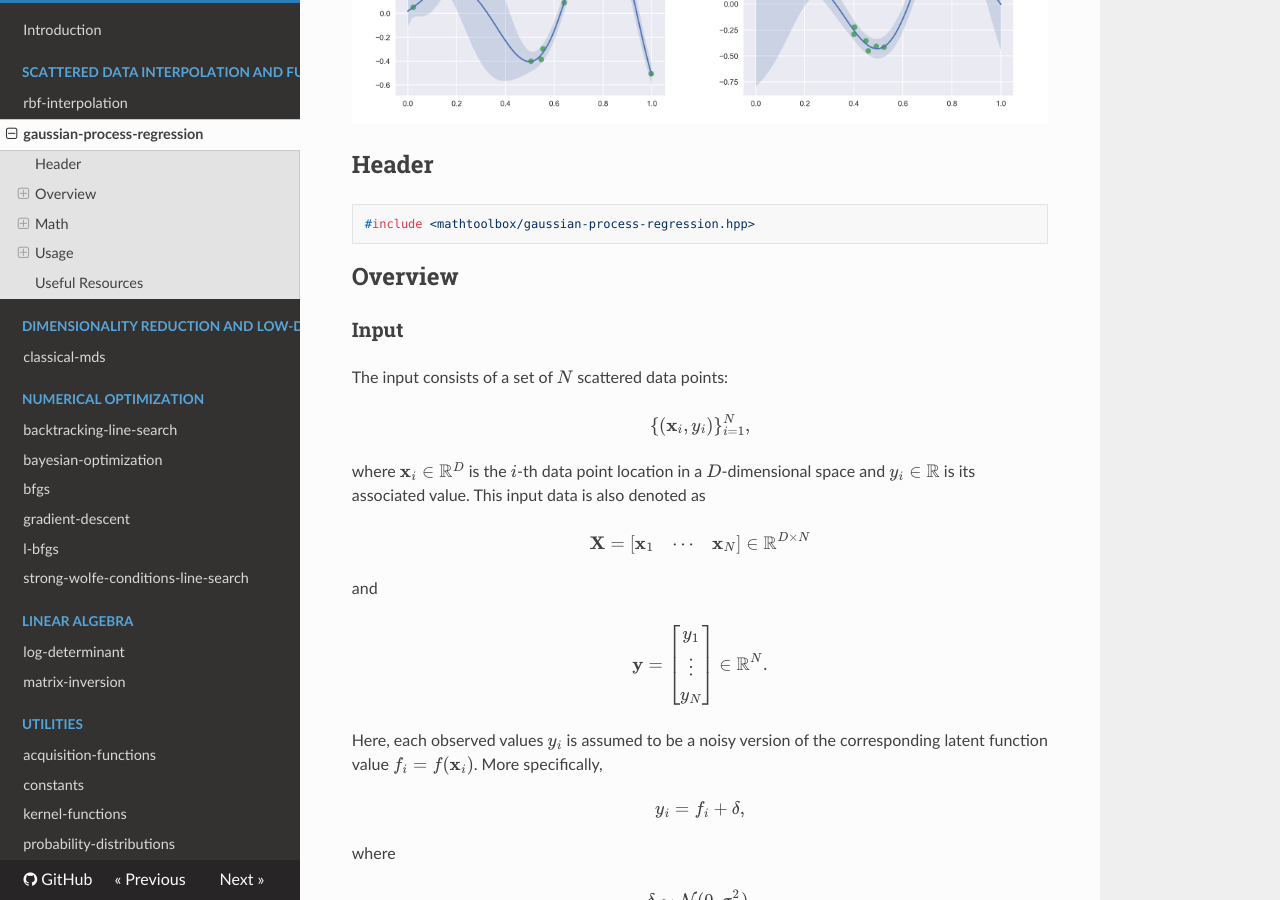
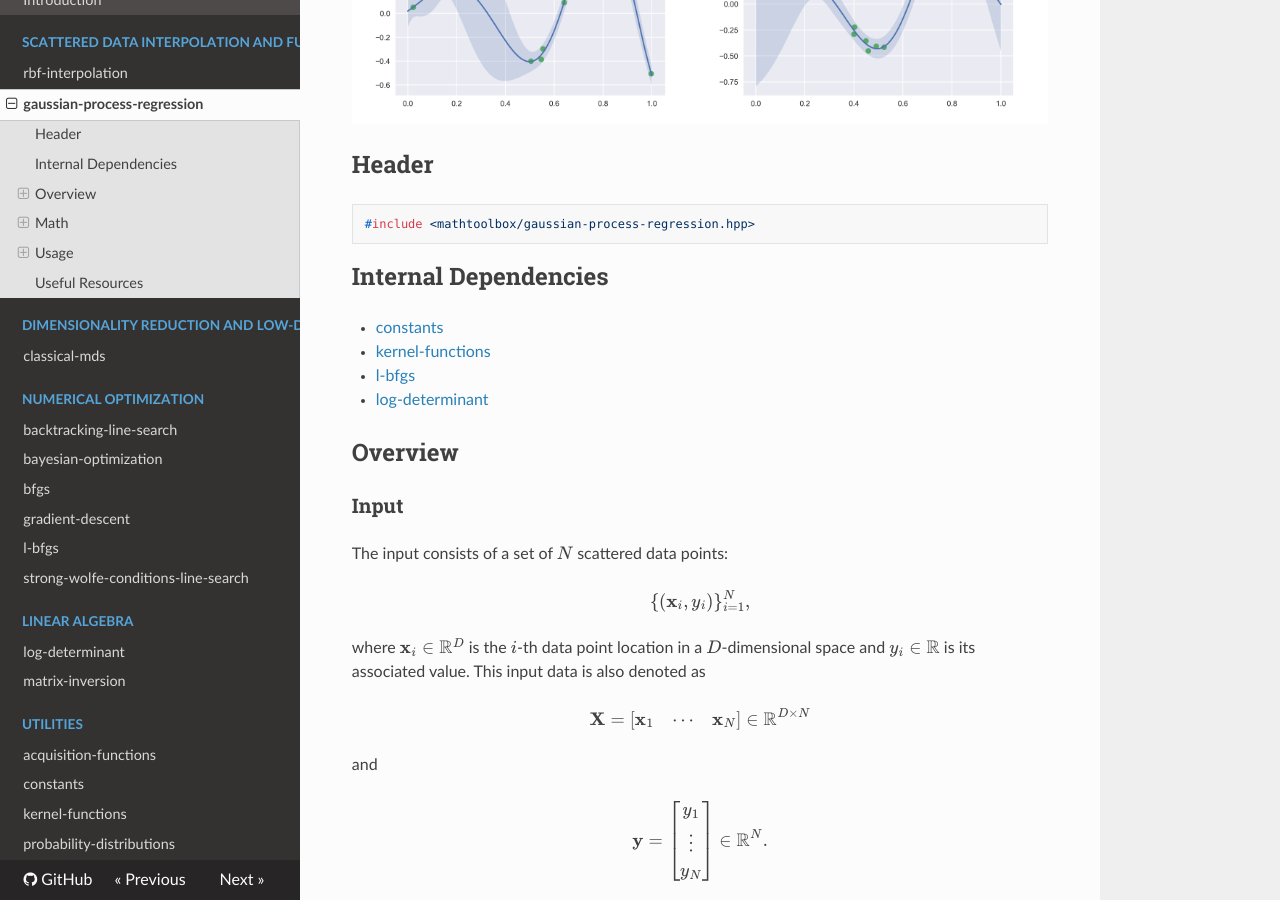
Before and after one commit to yuki-koyama/mathtoolbox, an MkDocs documentation site: the page built from docs/gaussian-process-regression.md, in a window 1280 px wide and 900 px high, scrolled down 630 px. Built offline with MkDocs 1.6.1, drawn with Linux system fonts in a browser that asks for light colours; nearby versions of some CDN libraries; formulas are drawn with MathJax 3.

Commit message:
Add dependencies to GPR docs

````diff
--- a/docs/gaussian-process-regression.md
+++ b/docs/gaussian-process-regression.md
@@ -9,6 +9,13 @@ Gaussian process regression (GPR) for scattered data interpolation and function
 ```cpp
 #include <mathtoolbox/gaussian-process-regression.hpp>
 ```
+
+## Internal Dependencies
+
+- [constants](../constants)
+- [kernel-functions](../kernel-functions/)
+- [l-bfgs](../l-bfgs)
+- [log-determinant](../log-determinant/)
 
 ## Overview
 
````
